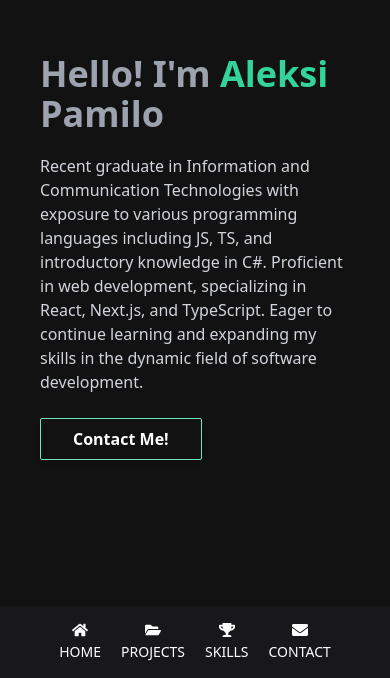
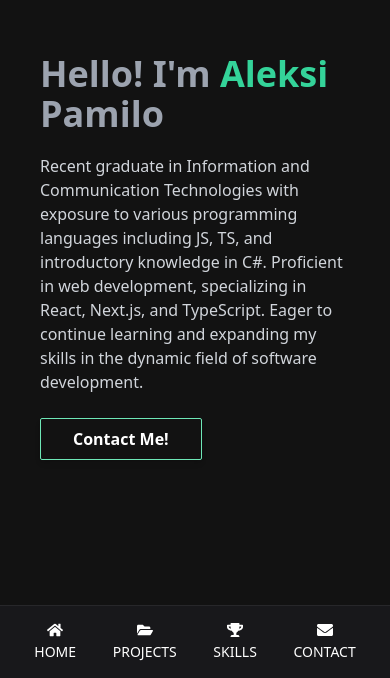
Before and after one commit to AleksiPamilo/Portfolio, a React (Create React App) app: page / in a window 390 px wide. Shown: the part 166-844 px from the top of the page. Built offline with nearby package versions, Linux system fonts and the light colour scheme.

Commit message:
Update mobile navigation style, remove unused import

```diff
--- a/src/components/Navigation.tsx
+++ b/src/components/Navigation.tsx
@@ -37,8 +37,8 @@ const Navigation: React.FC = () => {
                 </div>
             </div>
 
-            <div className="flex md:hidden bottom-0 z-50 left-0 fixed w-full p-4 items-center bg-zinc-900">
-                <div className="flex items-center justify-center w-full gap-5 text-sm">
+            <div className="flex md:hidden bottom-0 z-50 left-0 fixed w-full p-4 items-center bg-zinc-900 border-t border-zinc-800">
+                <div className="flex items-center justify-around w-full text-sm">
                     {
                         navItems.map((item) => (
                             <Link to={item.path} className="flex flex-col gap-1 items-center uppercase hover:text-emerald-400">
--- a/src/sites/Home.tsx
+++ b/src/sites/Home.tsx
@@ -1,5 +1,4 @@
 import React from "react";
-import { Link } from "react-router-dom";
 import { useModal } from "../components/context/ModalContextProvider";
 import Contact from "../components/modals/Contact";
 
```
